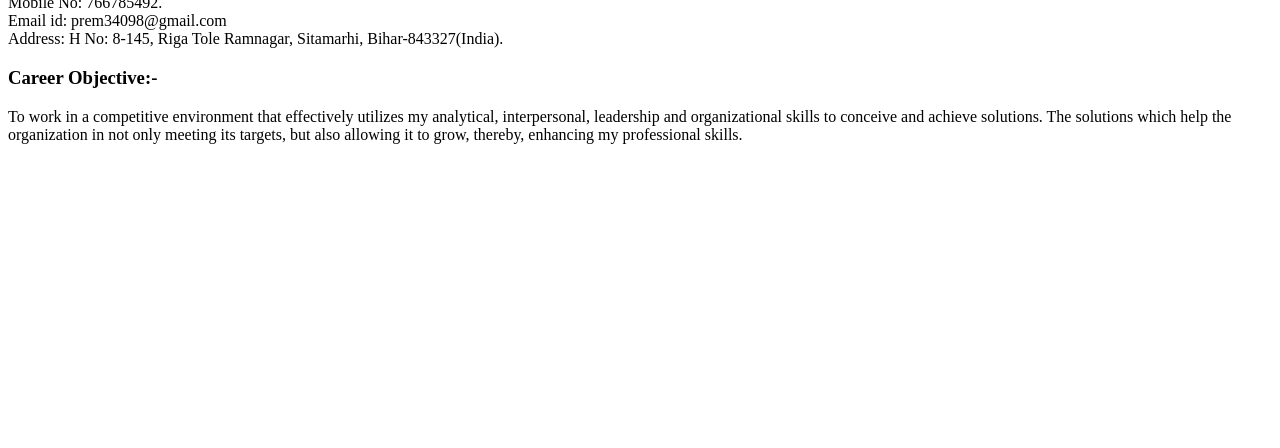
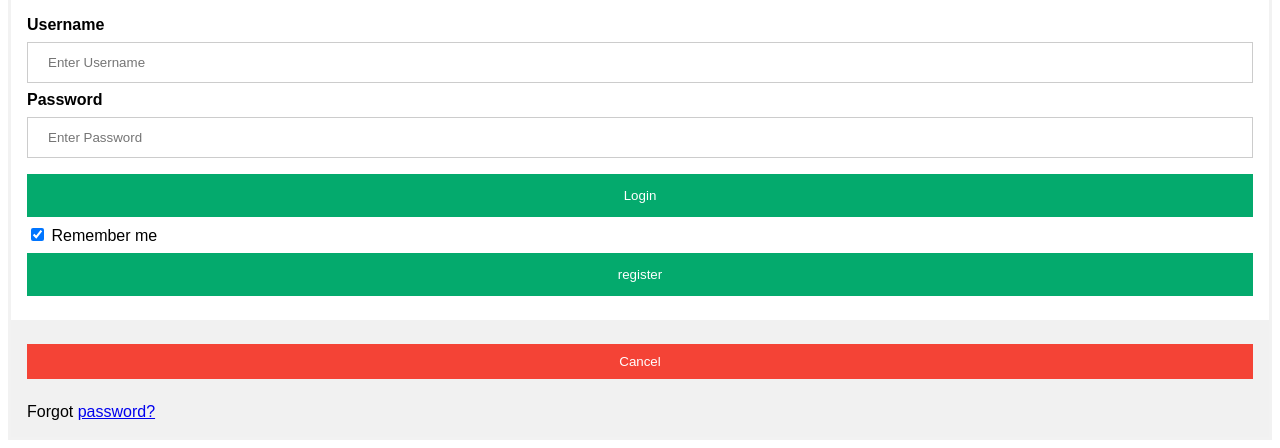
Before and after one commit to Prem-Portfolio/UI-P-Portfolio, a website: page index.html in a window 1280 px wide. Shown: the part 377-825 px from the top of the page. Before the commit the page ends 800 px from the top, so only its background shows below. Drawn offline with nearby package versions, Linux system fonts and the light colour scheme.

Commit message:
Update index.html

```diff
--- a/index.html
+++ b/index.html
@@ -4,20 +4,85 @@
     <meta charset="UTF-8">
     <meta http-equiv="X-UA-Compatible" content="IE=edge">
     <meta name="viewport" content="width=device-width, initial-scale=1.0">
-    <title>My Resume</title>
-    <link rel="stylesheet" href="src/styles/template.css">
-    <link rel="stylesheet" href="https://cdn.jsdelivr.net/npm/bootstrap-icons@1.10.3/font/bootstrap-icons.css">
+    <title>Registration Form</title>
+      <style>
+            body {
+            font-family: Arial, Helvetica, sans-serif;
+                }
+            form {
+            border: 3px solid hsl(0, 0%, 95%);
+            }
+            input[type=text], input[type=password] {
+            width: 100%;
+            padding: 12px 20px;
+            margin: 8px 0;
+            display: inline-block;
+            border: 1px solid #ccc;
+            box-sizing: border-box;
+            }
+            button {
+            background-color: #04AA6D;
+            color: white;
+            padding: 14px 20px;
+            margin: 8px 0;
+            border: none;
+            cursor: pointer;
+            width: 100%;
+            }
+            button:hover {
+            opacity: 0.8;
+            }
+            .cancelbtn {
+            width: auto;
+            padding: 10px 18px;
+            background-color: #f44336;
+            }
+            .imgcontainer {
+            text-align: center;
+            margin: 24px 0 12px 0;
+            }
+            img.MPU {
+            width: 30%;
+            border-radius: 10%;
+            }
+            .container {
+            padding: 16px;
+            }
+            span.psw {
+            float: right;
+            padding-top: 16px;
+            }
+            span.psw {
+                display: block;
+                float: none;
+            }
+            .cancelbtn {
+                width: 100%;
+            }
+            }
+        </style>
 </head>
 <body>
-    <h1><span class="bi bi-person-fill"></span>My Portfolio</h1>
-    <img src="public/Images/Pic-1.jpeg" width="160" height="200">
-    <h3>About Me</h3>
-    <p>Name:- Munshi Kumar<br>
-       Mobile No: 766785492.<br>
-       Email id: prem34098@gmail.com<br>
-       Address: H No: 8-145, Riga Tole Ramnagar, Sitamarhi, Bihar-843327(India).<br>
-    </p>
-    <h3>Career Objective:-</h3>
-    <p>To work in a competitive environment that effectively utilizes my analytical, interpersonal, leadership and organizational skills to conceive and achieve solutions. The solutions which help the organization in not only meeting its targets, but also allowing it to grow, thereby, enhancing my professional skills.</p>
+    <h2>Login Form</h2>
+    <form action="/action_page.php" method="post">
+        <div class="imgcontainer">
+            <img src="./public/Images/Mpulogo.png" alt="MPU" class="MPU">
+        </div>
+        <div class="container">
+            <label for="uname"><b>Username</b></label>
+            <input type="text" placeholder="Enter Username" name="uname" required>
+            <label for="psw"><b>Password</b></label>
+            <input type="password" placeholder="Enter Password" name="psw" required>
+            <button type="submit">Login</button>
+            <label>
+            <input type="checkbox" checked="checked" name="remember"> Remember me
+            </label>
+            <button type="submit">register</button>
+        </div>
+        <div class="container" style="background-color:#f1f1f1">
+            <button type="button" class="cancelbtn">Cancel</button>
+            <span class="psw">Forgot <a href="#">password?</a></span>
+        </div>
+    </form>
 </body>
 </html>
```
